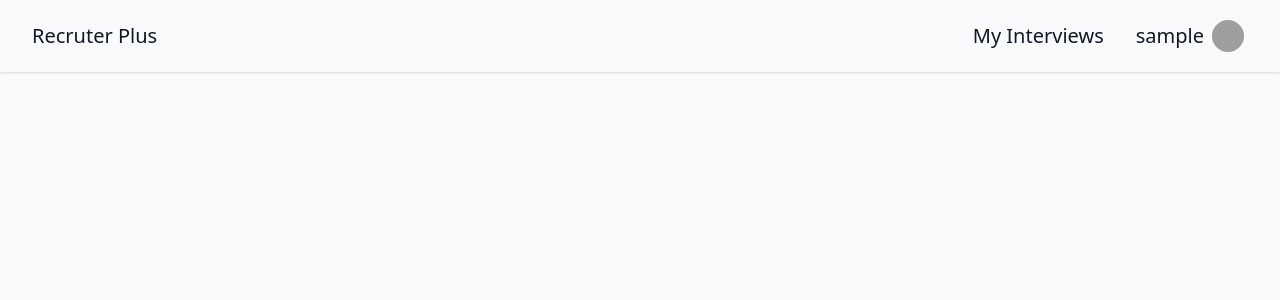
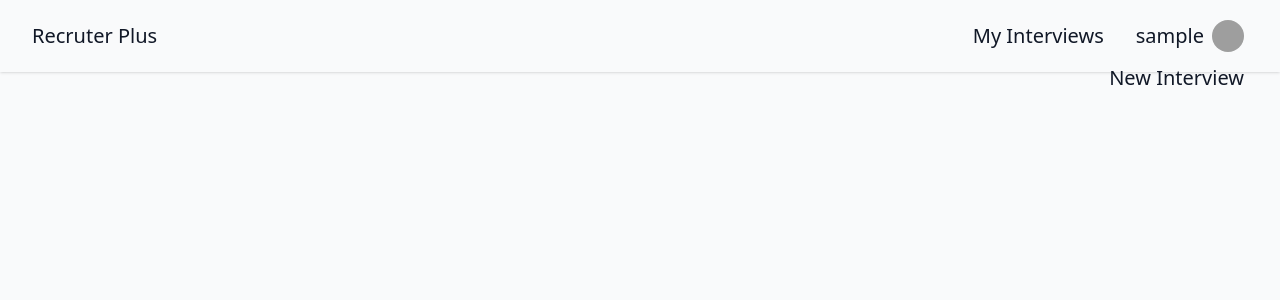
Before and after one commit to albanmurturi/recruter_plus, a Django app: page /interview/ in a window 1280 px wide. Shown: the top 300 px of the page. Run offline with Django 4.2, Linux system fonts and the light colour scheme; the visitor is signed in with stand-in values (Sample User, id 1); data that the repository does not hold is empty; some libraries are stand-ins or nearby versions; grey boxes are pictures that could not be loaded.

Commit message:
initial add new interview page

```diff
--- a/core/templates/interview/interview.html
+++ b/core/templates/interview/interview.html
@@ -15,5 +15,8 @@
 
         {% endfor %}
     </div>
+     <div class="absolute top-12 right-1 p-4">
+        <a href="{% url 'new_interview' %}" class="px-4 text-gray-900 text-xl">New Interview</a>
+    </div>
 </div>
 {% endblock %}
--- a/interview/urls.py
+++ b/interview/urls.py
@@ -4,4 +4,5 @@ from . import views
 urlpatterns = [
     path('', views.interview, name='interview'),
     path('<int:id>/', views.interview_detail, name='interview_detail'),
+    path('new_interview/', views.new_interview, name='new_interview'),
 ]
--- a/interview/views.py
+++ b/interview/views.py
@@ -1,8 +1,10 @@
+from django.contrib.auth.decorators import login_required
 from django.shortcuts import render, get_object_or_404
-from django.contrib.auth.decorators import login_required
+from django.db.models import Prefetch
+
+from subject.models import Subject
 
 from interview.models import Interview
-from django.db.models import Prefetch
 
 # Create your views here.
 @login_required
@@ -29,3 +31,7 @@ def interview_detail(request, id):
         'subjects': subjects_with_questions,
     }
     return render(request, 'interview/interview_detail.html', context)
+
+def new_interview(request):
+    subjects = Subject.objects.all()
+    return render(request, 'interview/new_interview.html', {'subjects': subjects } )
```
Also changed, not shown: core/templates/interview/new_interview.html (added, +12 -0 lines).
